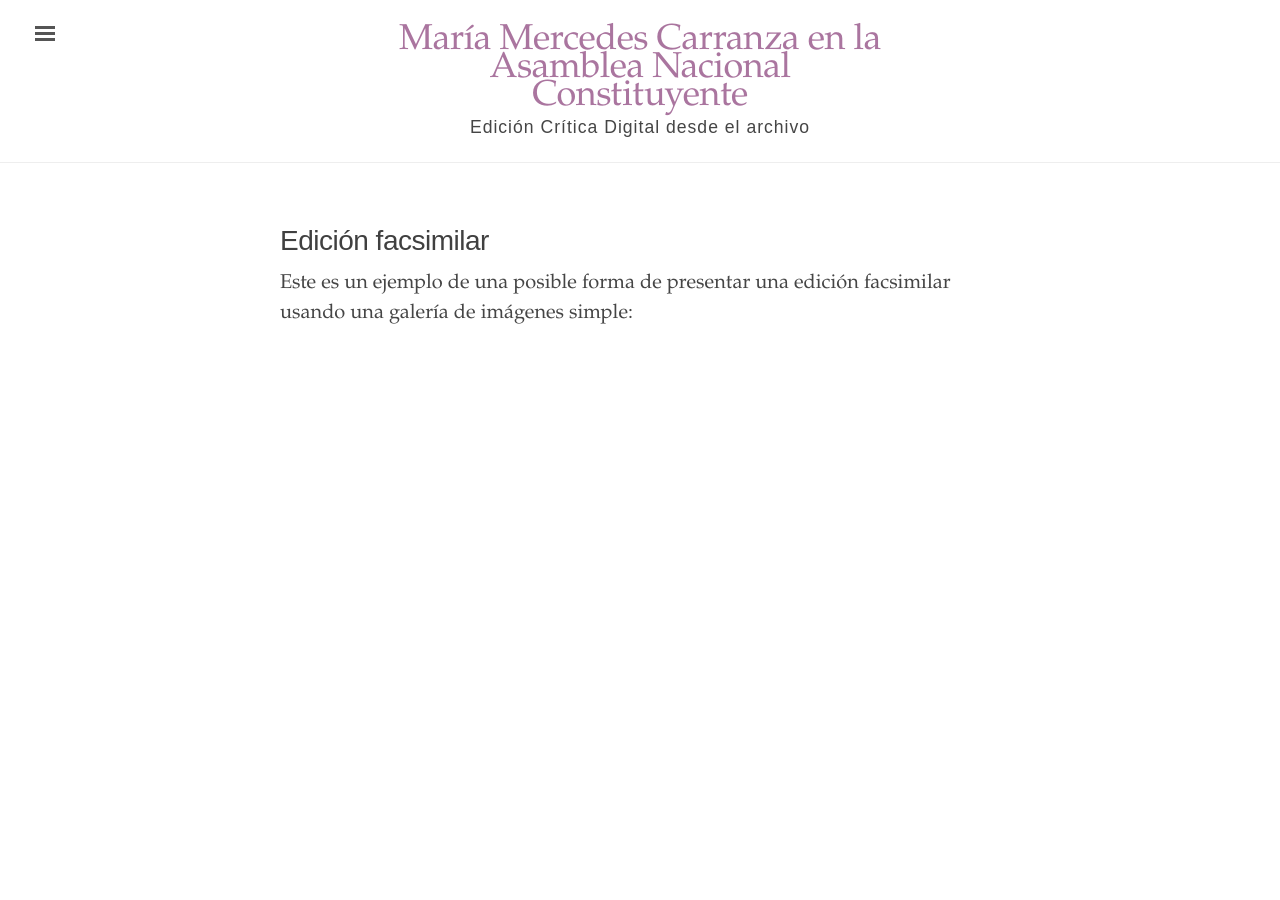
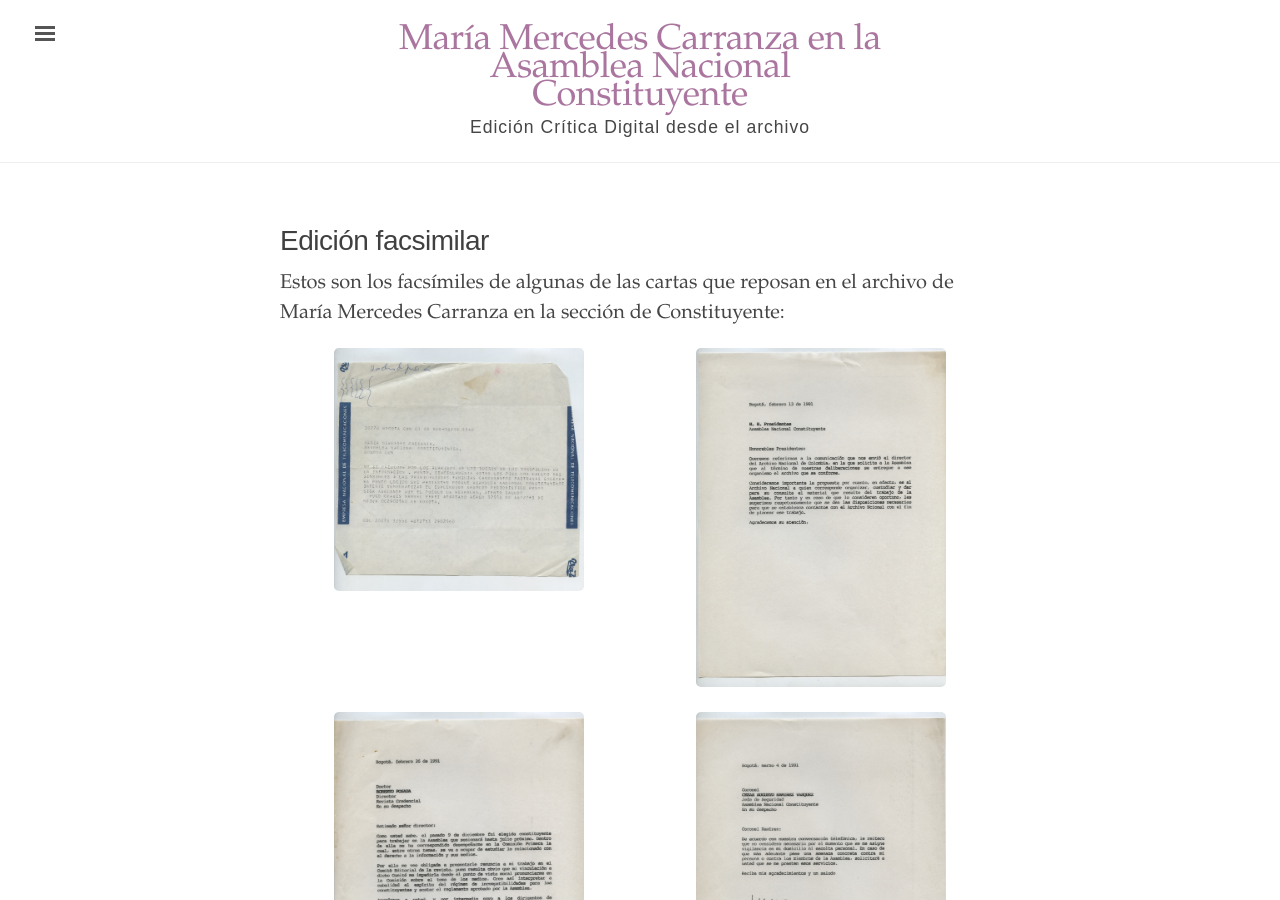
Before and after one commit to LorenzoAugust/Edici-n-digitalMMC, a Jekyll site: the page built from facsimilar.md, in a window 1280 px wide and 900 px high. Built offline with Jekyll 4.4.1, drawn with Linux system fonts in a browser that asks for light colours.

Commit message:
Actualización 3

```diff
--- a/facsimilar.md
+++ b/facsimilar.md
@@ -2,7 +2,6 @@
 layout: page
 title: Edición facsimilar
 ---
+Estos son los facsímiles de algunas de las cartas que reposan en el archivo de María Mercedes Carranza en la sección de Constituyente:
 
-Este es un ejemplo de una posible forma de presentar una edición facsimilar usando una galería de imágenes simple:
-
-{% include galeria.html path="C:\Users\pc\Documents\GitHub\Edici-n-digitalMMC\assets\img" %}
+{% include galeria.html path="assets/img" %}
```
